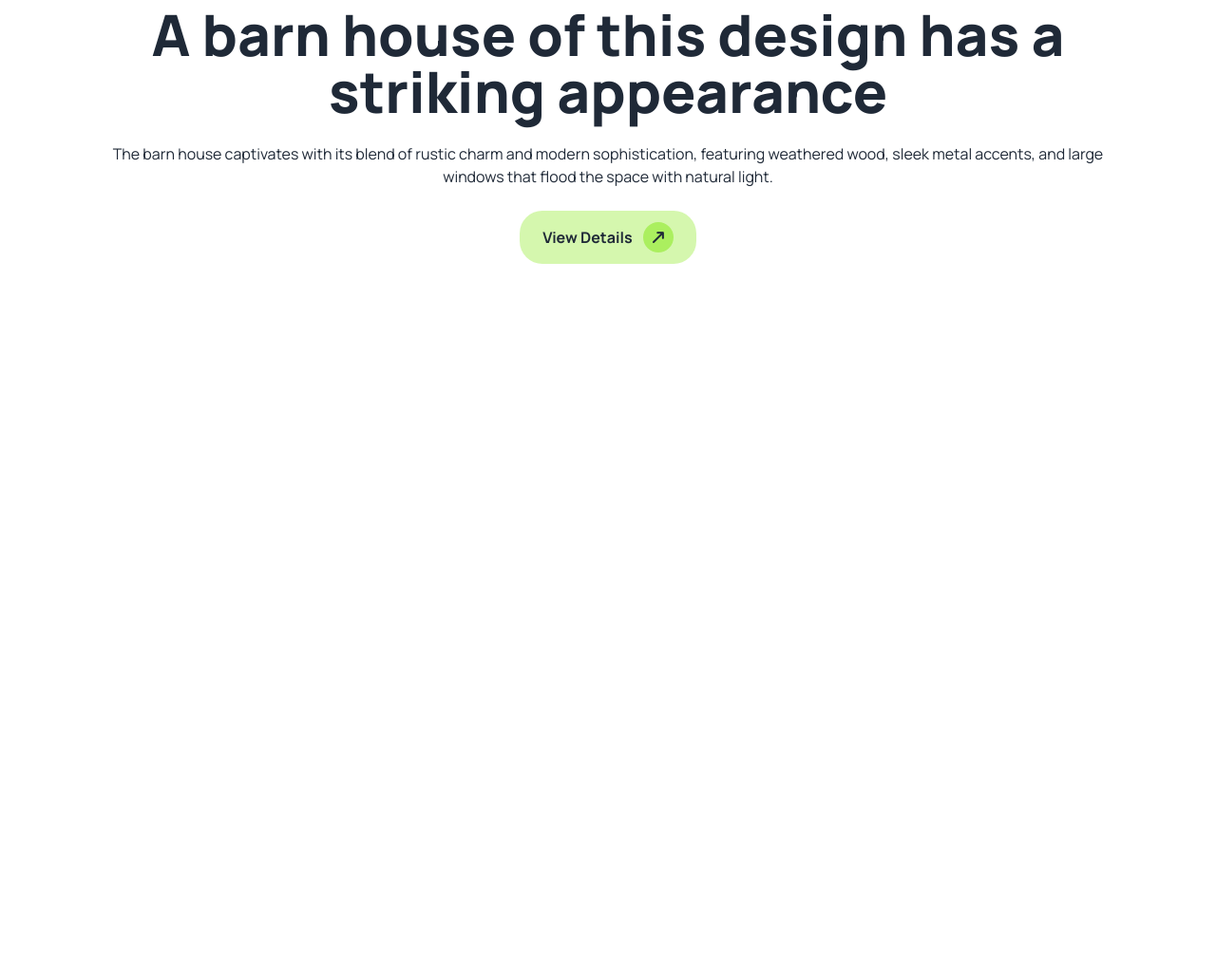
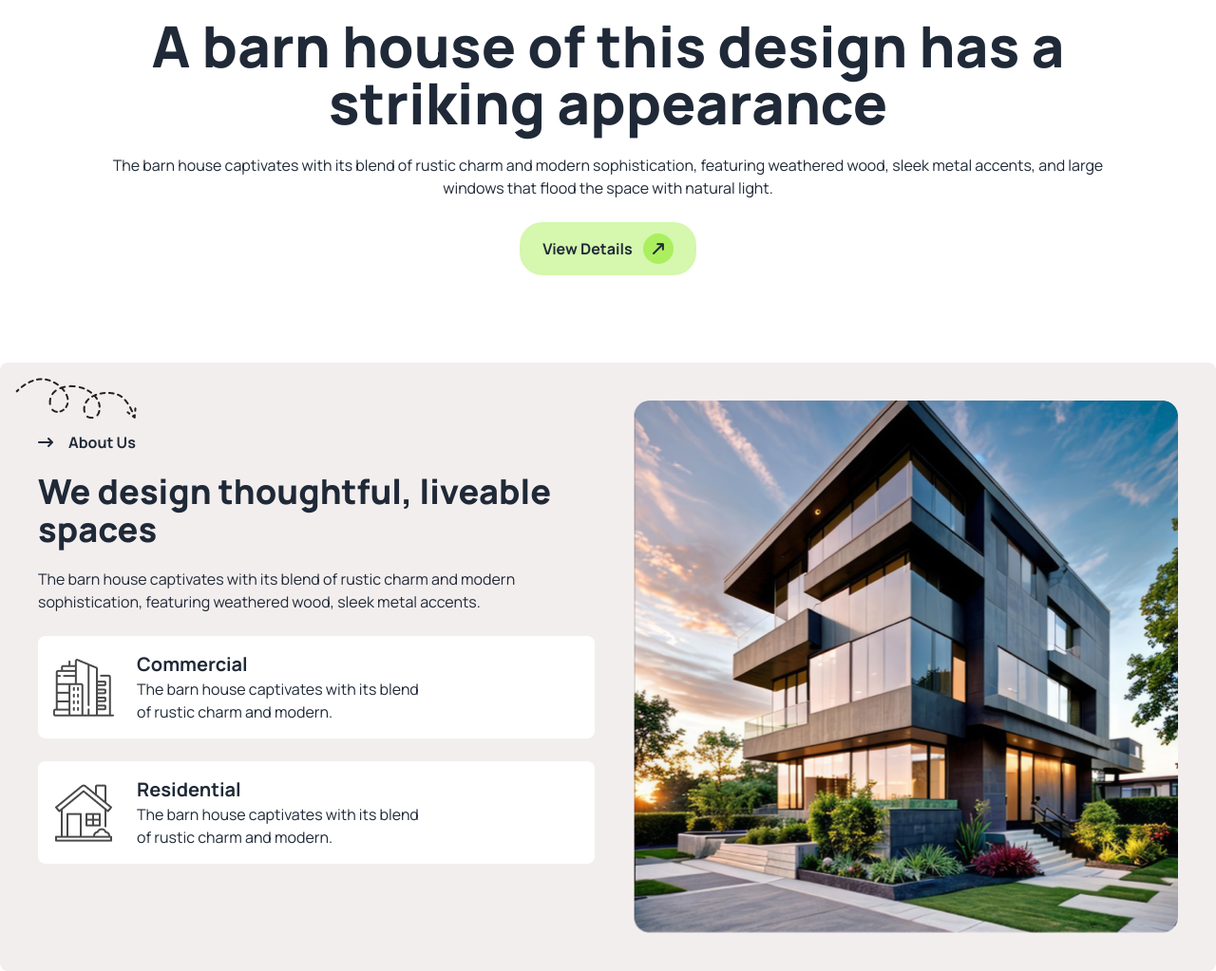
Before and after one commit to rafiqeb/My-3rd-Assignment, a plain HTML site: page index.html in a window 1280 px wide. Shown: the part 500-1523 px from the top of the page at 95% size. Before the commit the page ends 800 px from the top, so only its background shows below. Drawn offline with nearby package versions, Linux system fonts and the light colour scheme.

Commit message:
added design section

```diff
--- a/index.html
+++ b/index.html
@@ -28,6 +28,8 @@
 </head>
 
 <body class="manrope">
+
+    <!-- header section start -->
     <header class="container mx-auto bg-[#FFFFFF]">
 
         <!-- navbar section -->
@@ -66,7 +68,7 @@
         </nav>
 
         <!-- banner section -->
-         <div class="flex flex-col items-center gap-6 max-w-[1080px] mx-auto text-center">
+         <div class="flex flex-col p-3 items-center gap-6 max-w-[1080px] mx-auto text-center">
             <img src="images/banner.png" alt="">
             <h2 class="text-3xl lg:text-6xl font-extrabold">A barn house of this design has a striking appearance</h2>
             <p>The barn house captivates with its blend of rustic charm and modern sophistication, featuring weathered wood, sleek metal accents, and large windows that flood the space with natural light.</p>
@@ -75,6 +77,45 @@
             </button>
          </div>
     </header>
+
+    <!-- main section start -->
+     <main class="container mx-auto">
+
+        <!-- design section -->
+         <section class="bg-[#f3eeee] mt-20 rounded-lg relative">
+            <img class="hidden lg:block absolute mt-4 ml-4" src="images/Vector.png" alt="">
+            <div class="flex flex-col lg:flex-row p-3 lg:p-10 gap-10">
+                <!-- design content -->
+                <div class="space-y-6">
+                    <div class="space-y-5 flex flex-col items-center lg:items-start mt-8">
+                        <ul class="flex gap-4">
+                            <li><i class="fa-solid fa-arrow-right-long"></i></li>
+                            <li class="font-bold">About Us</li>
+                         </ul>
+                        <h3 class="text-4xl font-extrabold text-center lg:text-left">We design thoughtful, liveable spaces</h3>
+                        <p class="text-center lg:text-left">The barn house captivates with its blend of rustic charm and modern sophistication, featuring weathered wood, sleek metal accents.</p>
+                    </div>
+                    <div class="flex gap-6 items-center p-4 bg-white rounded-lg">
+                        <img src="images/commercial.png" alt="">
+                        <div>
+                            <h5 class="text-xl font-bold">Commercial</h5>
+                            <p>The barn house captivates with its blend <br>of rustic charm and modern.</p>
+                        </div>
+                    </div>
+                    <div class="flex gap-6 items-center p-4 bg-white rounded-lg">
+                        <img src="images/residential.png" alt="">
+                        <div>
+                            <h5 class="text-xl font-bold">Residential</h5>
+                            <p>The barn house captivates with its blend <br>of rustic charm and modern.</p>
+                        </div>
+                    </div>
+                </div>
+
+                <!-- design image -->
+                 <img class="" src="images/Rectangle.png" alt="">
+            </div>
+         </section>
+     </main>
 </body>
 
 </html>
```
